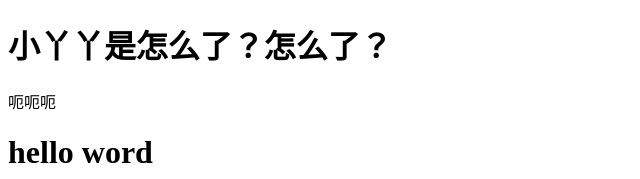
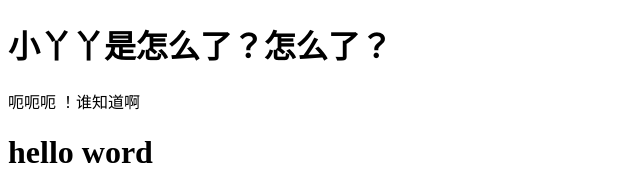
Before and after one commit to WuMengYu/-, a plain HTML site: page index.html in a window 1280 px wide. Shown: the top 179 px of the page, without its empty margins (0-640 px from the left). Drawn offline with Linux system fonts and the light colour scheme.

Commit message:
Update index.html

```diff
--- a/index.html
+++ b/index.html
@@ -6,7 +6,7 @@
   </head>
   <body>
     <h1>小丫丫是怎么了？怎么了？</h1>
-    <p>呃呃呃</p>
+    <p>呃呃呃 ！谁知道啊</p>
   </body>
 </html>
 <h1>hello word</h1>
```
